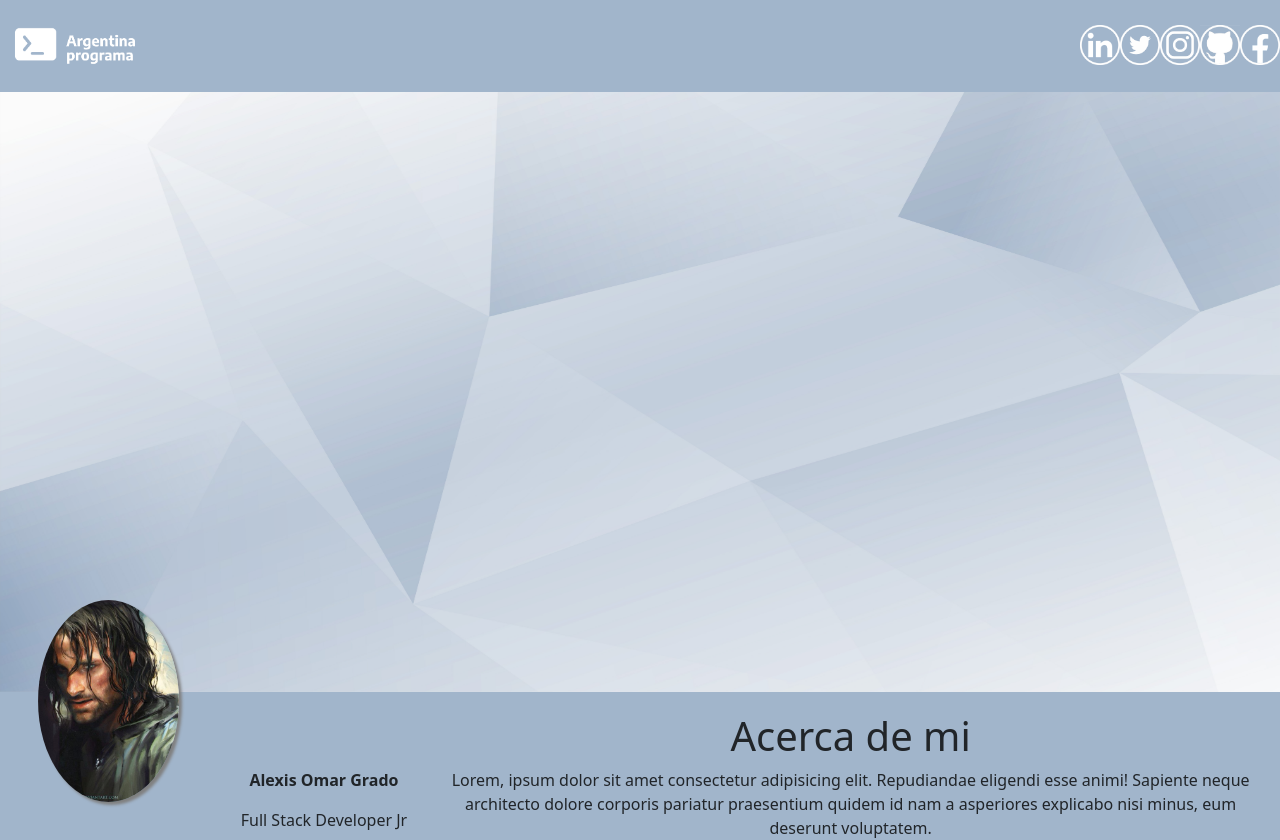
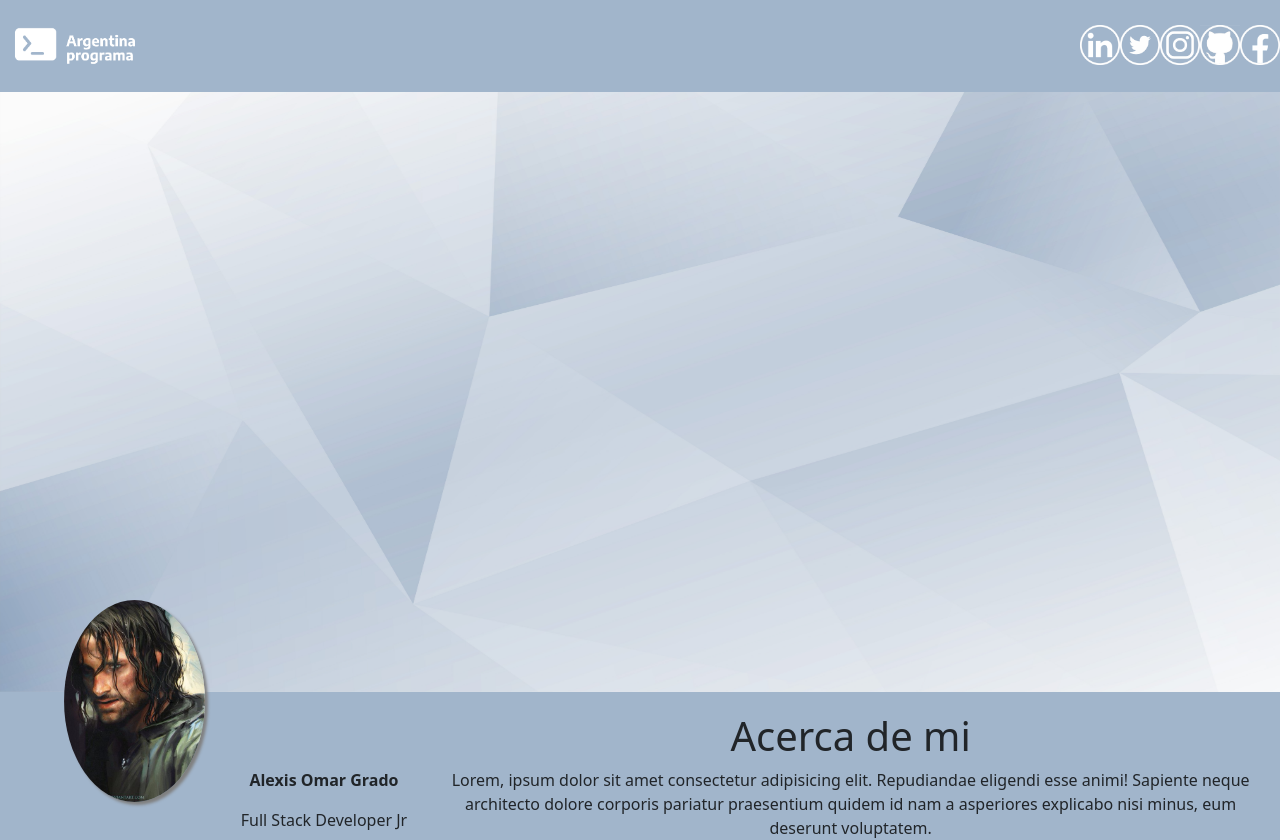
Before and after one commit to AlexisG87/Proyecto_Portfolio, an Angular app in the folder Proyecto_Portfolio/: page / in a window 1280 px wide. Shown: the top 840 px of the page. Built offline with nearby package versions, Linux system fonts and the light colour scheme.

Commit message:
Update acerca-de.component.css

```diff
--- a/Proyecto_Portfolio/src/app/components/acerca-de/acerca-de.component.css
+++ b/Proyecto_Portfolio/src/app/components/acerca-de/acerca-de.component.css
@@ -12,7 +12,7 @@ div{
         width: 11%;
         border-radius: 100%;
         box-shadow: 3px 3px 3px grey;
-        left: 3%;
+        left: 5%;
         top: 600px;
     }
 }
```
